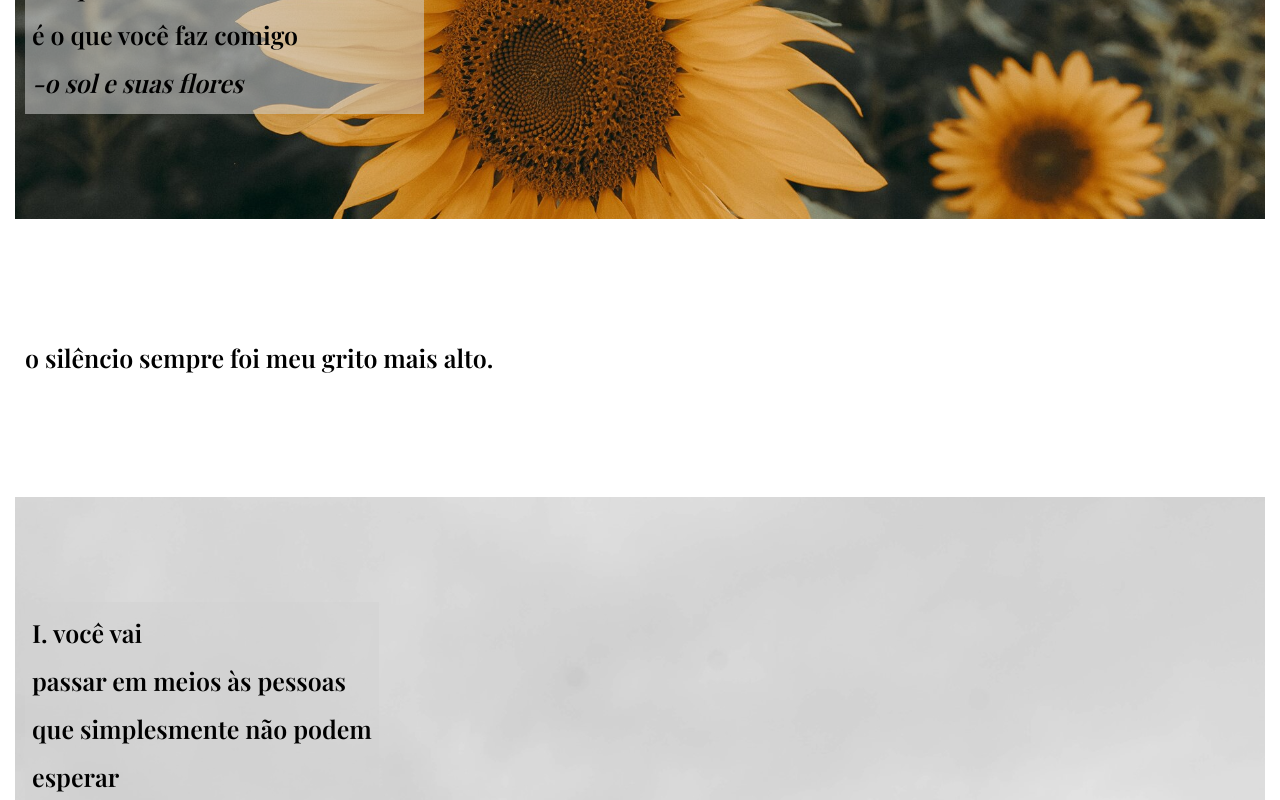
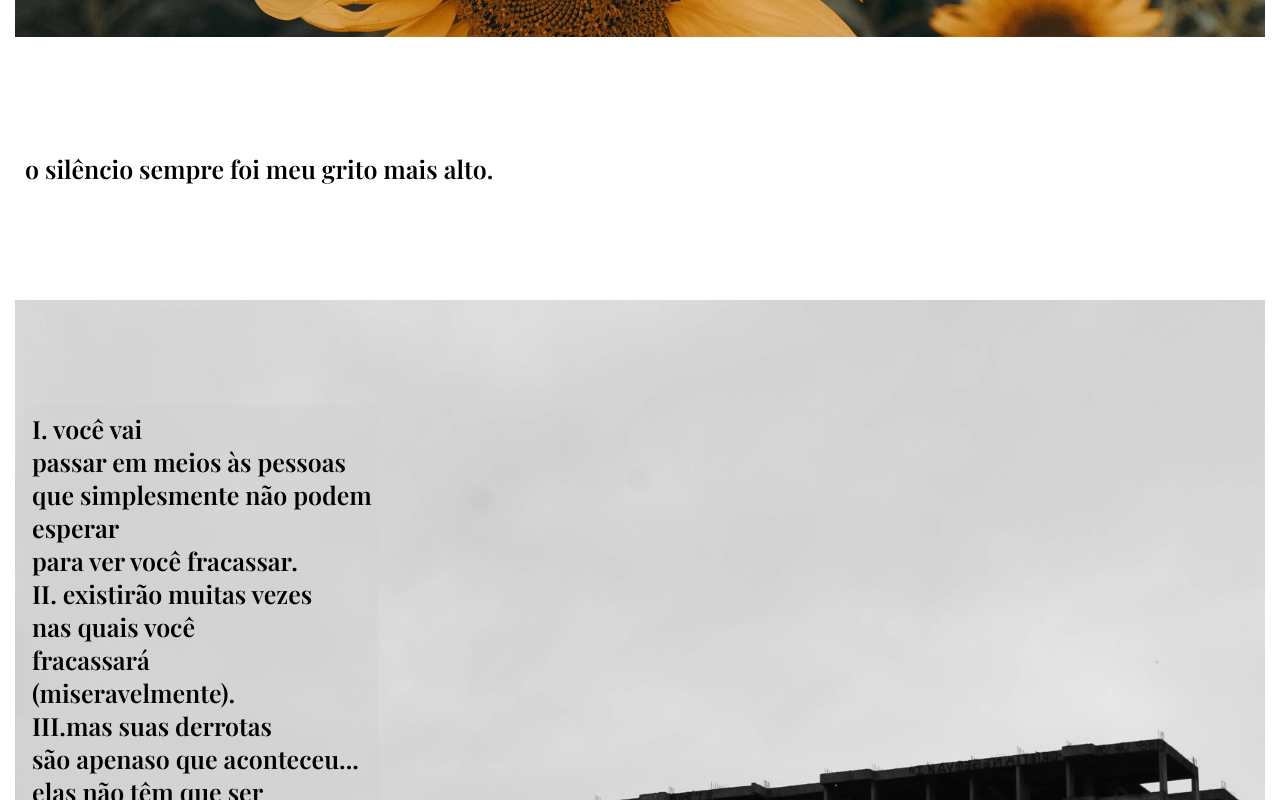
Before and after one commit to maryane-castro/poemas_n, a plain HTML site: page index.html in a window 1280 px wide. Shown: the part 1300-2100 px from the top of the page. Drawn offline with nearby package versions, Linux system fonts and the light colour scheme.

Commit message:
Update style.css

```diff
--- a/style.css
+++ b/style.css
@@ -7,7 +7,7 @@ body, html{
     background-color: white;
     min-height: 100vh;
     font-family: 'Playfair Display', serif, Arial, Helvetica;
-    line-height: 3em;
+
 }
 
 
```
